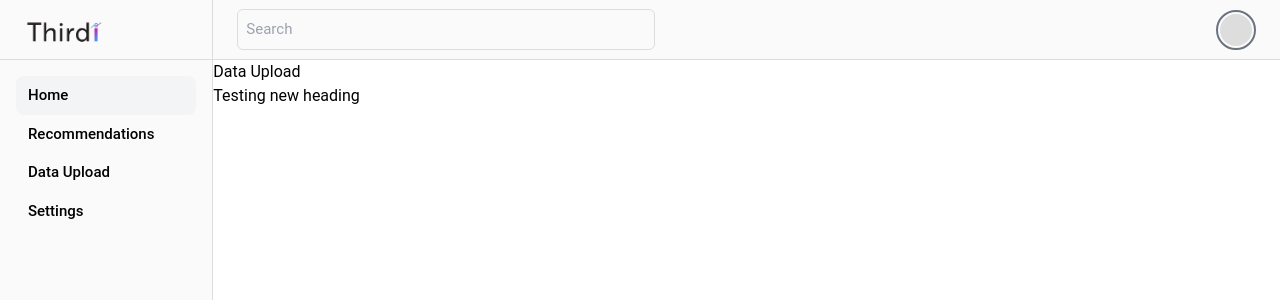
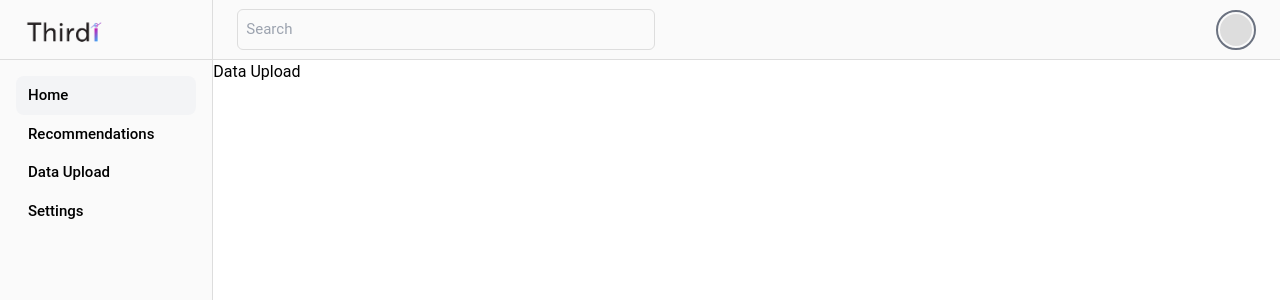
Before and after one commit to thirdi-ai/webapp, a Next.js app: page /settings in a window 1280 px wide. Shown: the top 300 px of the page. Built offline with nearby package versions, Linux system fonts and the light colour scheme.

Commit message:
Remove H2
Removing the H2 tag on pages.js in settings

```diff
--- a/app/settings/page.js
+++ b/app/settings/page.js
@@ -1,6 +1,5 @@
 export default function SettingsPage(){
     return <main>
         <h1>Data Upload</h1>
-        <h2>Testing new heading</h2>
     </main>
 }
```
